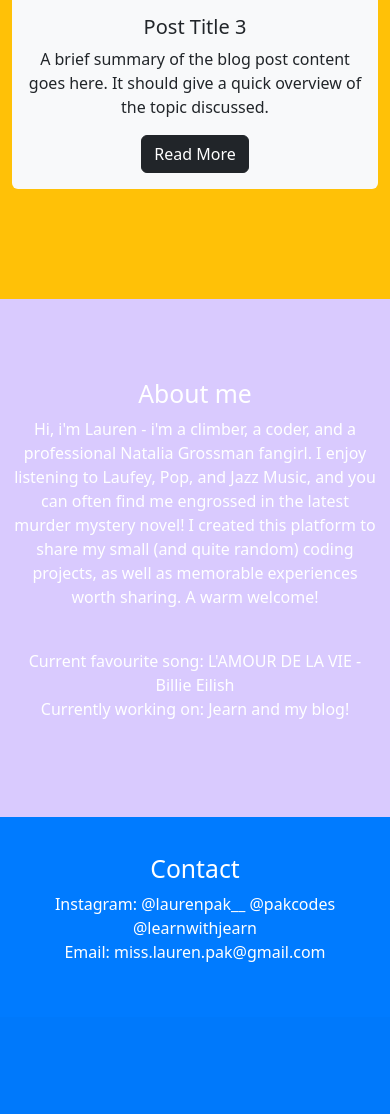
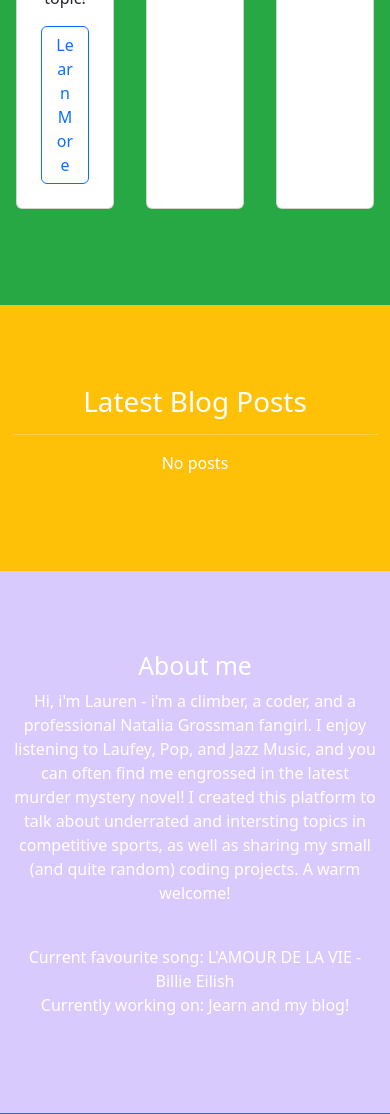
Before and after one commit to laurlikesmayo/blog, a Flask app: page / in a window 390 px wide. Shown: the part 2389-3503 px from the top of the page. Before the commit the page ends 3351 px from the top, so only its background shows below. Run offline with Flask 3, Linux system fonts and the light colour scheme.

Commit message:
Updated and added individual blog pages
Yay

```diff
--- a/website/__init__.py
+++ b/website/__init__.py
@@ -4,6 +4,7 @@ from flask_sqlalchemy import SQLAlchemy
 from flask_migrate import Migrate
 from flask_login import LoginManager
 from os import path
+import os
 from sqlalchemy import MetaData
 convention={
     "ix": 'ix_%(column_0_label)s',
@@ -21,6 +22,11 @@ app.config['SECRET_KEY'] = 'hello'
 app.config['SQLALCHEMY_DATABASE_URI'] = 'sqlite:///database.db'
 app.config['PERMANENT_SESSION_LIFETIME'] = timedelta(days=14)
 app.config['SQLALCHEMY_TRACK_MODIFICATIONS'] = False
+app.config['UPLOAD_FOLDER'] = 'website/static'  # Folder to save uploaded images
+app.config['ALLOWED_EXTENSIONS'] = {'jpg', 'jpeg', 'png', 'gif'}  # Allowed image extensions
+
+if not os.path.exists(app.config['UPLOAD_FOLDER']):
+        os.makedirs(app.config['UPLOAD_FOLDER'])
 
 # Initialize extensions
 metadata = MetaData(naming_convention =convention)
--- a/website/templates/home.html
+++ b/website/templates/home.html
@@ -15,6 +15,19 @@
     .container-lg {
       max-width: 1140px;
     }
+    .image-container {
+            padding: 20px; /* Adjust padding as needed */
+            display: inline-block;
+            align-items: center;/* Keeps the container's width to the image's size */
+            background-color: #ffffff; /* Optional: Adds a background color around the image */
+            border-radius: 8px; /* Optional: Adds rounded corners to the padding area */
+        }
+
+        .image-container img {
+            max-width: 150px; /* Adjust the maximum width of the image */
+            height: auto; /* Maintain aspect ratio */
+            display: block; /* Remove the extra space below the image */
+        }
   </style>
 {% endblock %}
 
@@ -23,17 +36,34 @@
 <section class="section title-section">
     <div class="container-lg">
       <h1>Welcome to My Blog</h1>
-      <p class="lead">Exploring the world of coding, rock climbing, and everything in between.</p>
+      <p class="lead">Exploring the world of coding, competition climbing, and everything in between.</p>
     </div>
 </section>
 
 <!-- About the Blog Section -->
 <section class="section about-section">
 <div class="container-lg">
+    <h2>About the Blog</h2>
+        <p>In this blog, I share the topics which I've always been interested about - climbing and coding. As I've dove deeper into these hobbies, i've been really intruiged by the mental aspect and process behind it, and thought this blog would be the perfect opportunity to explore further and share insights on this topic!</p>
     <div class="row justify-content-center">
-    <div class="col-md-8">
-        <h2>About the Blog</h2>
-        <p>This blog is a space where I share my adventures in coding and rock climbing, along with my thoughts on various topics. Whether you're here to learn, get inspired, or simply enjoy some good stories, there's something for everyone.</p>
+        <div class="col card p-4 m-3">
+            <h2>Expert Insights</h2>
+            <!-- <div class="image-container">
+                <img src="https://static-00.iconduck.com/assets.00/trophy-icon-2048x2048-qzkx1nrp.png" alt="Trophy Icon">
+            </div>             -->
+            <p>Mental health and mindset - such an important factor of sports, yet it is often seen as a taboo and a form of vulnerability. Dive into this section to discover different experts's opinions and insights on this crucial topic!</p>
+            <a href="/expertinsights" class="btn btn-outline-primary"> Learn More </a>
+        </div>
+        <div class="col card p-4 m-3">
+            <h2>Blog</h2>
+            <p>In this section, I share my competition and training experiences in climbing, as well as other interesting and notable experiences.</p>
+            <a href="/blog" class="btn btn-outline-primary"> Learn More </a>
+
+        </div>
+        <div class="col card p-4 m-3">
+            <h2>Coding</h2>
+            <p>My computer is always filled with small (and quite random) coding projects - instead of wasting all this storage space, I thought this would be the perfect platform to share my projects and ideas!</p>
+            <a href="/coding" class="btn btn-outline-primary"> Learn More </a>
         </div>
     </div>
 </div>
@@ -45,36 +75,22 @@
     <h1>Latest Blog Posts</h1>
     <hr>
     <div class="row">
+        {% for post in posts %}
             <div class="col-md-4">
                 <div class="card post-card bg-light border-0">
-        <img src="post1.jpg" class="card-img-top" alt="Post 1">
+                {% if post.image_path %}
+                    <img src="{{ url_for('static', filename=post.image_path) }}" alt="{{post.image_path}}">
+                {% endif %}
                 <div class="card-body">
-            <h5 class="card-title">Post Title 1</h5>
-            <p class="card-text">A brief summary of the blog post content goes here. It should give a quick overview of the topic discussed.</p>
-            <a href="#" class="btn btn-dark">Read More</a>
+                    <h5 class="card-title">{{post.title}}</h5>
+                    <p class="card-text">{{ post.content[:150] }}...</p>
+                    <a href="{{ url_for('views.post', id=post.id) }}" class="btn btn-dark">Read More</a>
                 </div>
                 </div>
             </div>
-    <div class="col-md-4">
-        <div class="card post-card bg-light border-0">
-        <img src="post2.jpg" class="card-img-top" alt="Post 2">
-        <div class="card-body">
-            <h5 class="card-title">Post Title 2</h5>
-            <p class="card-text">A brief summary of the blog post content goes here. It should give a quick overview of the topic discussed.</p>
-            <a href="#" class="btn btn-dark">Read More</a>
-        </div>
-        </div>
-    </div>
-    <div class="col-md-4">
-        <div class="card post-card bg-light border-0">
-        <img src="post3.jpg" class="card-img-top" alt="Post 3">
-        <div class="card-body">
-            <h5 class="card-title">Post Title 3</h5>
-            <p class="card-text">A brief summary of the blog post content goes here. It should give a quick overview of the topic discussed.</p>
-            <a href="#" class="btn btn-dark">Read More</a>
-        </div>
-        </div>
-    </div>
+        {% else %}
+        <p>No posts</p>
+        {% endfor %}
     </div>
 </div>
 </section>
@@ -84,7 +100,7 @@
         <div class="row justify-content-center">
             <div class="col-md-8">
                 <h2>About me</h2>
-                <p>Hi, i'm Lauren - i'm a climber, a coder, and a professional Natalia Grossman fangirl. I enjoy listening to Laufey, Pop, and Jazz Music, and you can often find me engrossed in the latest murder mystery novel! I created this platform to share my small (and quite random) coding projects, as well as memorable experiences worth sharing. A warm welcome! </p>
+                <p>Hi, i'm Lauren - i'm a climber, a coder, and a professional Natalia Grossman fangirl. I enjoy listening to Laufey, Pop, and Jazz Music, and you can often find me engrossed in the latest murder mystery novel! I created this platform to talk about underrated and intersting topics in competitive sports, as well as sharing my small (and quite random) coding projects. A warm welcome! </p>
                 <br>
                 <p>Current favourite song: L'AMOUR DE LA VIE - Billie Eilish <br> Currently working on: Jearn and my blog!</p>
             </div>
--- a/website/templates/index.html
+++ b/website/templates/index.html
@@ -6,8 +6,7 @@
     <script src="https://cdn.jsdelivr.net/npm/bootstrap@5.3.3/dist/js/bootstrap.bundle.min.js" integrity="sha384-YvpcrYf0tY3lHB60NNkmXc5s9fDVZLESaAA55NDzOxhy9GkcIdslK1eN7N6jIeHz" crossorigin="anonymous"></script>
     <link href="https://cdn.jsdelivr.net/npm/bootstrap@5.3.3/dist/css/bootstrap.min.css" rel="stylesheet" integrity="sha384-QWTKZyjpPEjISv5WaRU9OFeRpok6YctnYmDr5pNlyT2bRjXh0JMhjY6hW+ALEwIH" crossorigin="anonymous">
     <link rel="stylesheet" href="{{ url_for('static', filename='index.css') }}">
-    {% block headers %}
-    {% endblock %}
+
   <style>
     .contact-section {
       background-color: #007bff; /* Blue */
@@ -39,6 +38,8 @@
       object-fit: cover;
     }
   </style>
+  {% block headers %}
+  {% endblock %}
   </head>
 
 
@@ -55,7 +56,7 @@
         <div class="collapse navbar-collapse" id="navbarNav">
           <ul class="navbar-nav ms-auto">
             <li class="nav-item">
-              <a class="nav-link" href="{{ url_for('views.about') }}">About</a>
+              <a class="nav-link" href="{{ url_for('views.insights') }}">Expert Insights</a>
             </li>
             <li class="nav-item">
               <a class="nav-link" href="{{ url_for('views.blog') }}">Blog</a>
--- a/website/views.py
+++ b/website/views.py
@@ -1,12 +1,13 @@
-from flask import Flask, Blueprint, render_template, request, url_for, redirect, session, flash, jsonify
+from flask import Flask, Blueprint, current_app, render_template, request, url_for, redirect, session, flash, jsonify
 from datetime import timedelta
 from werkzeug.security import generate_password_hash, check_password_hash
-from .models import Users
+from werkzeug.utils import secure_filename
+from datetime import datetime
+from .models import Users, Post
+import os
 from flask_login import login_user, logout_user, login_required, UserMixin, current_user
+from . import app, db
 
-import json
-
-from . import app, db
 views = Blueprint("views", __name__)
 @views.route('/login',  methods=['GET', 'POST'] )
 def login():
@@ -62,21 +63,56 @@ def register():
 
     return render_template('register.html')
 
+def allowed_file(filename):
+    return '.' in filename and filename.rsplit('.', 1)[1].lower() in {'jpg', 'jpeg', 'png', 'gif'}
+
+@views.route('/create_post', methods=['GET', 'POST'])
+def create_post():
+    if request.method == 'POST':
+        title = request.form.get('title')
+        video_url = request.form.get('video_url')
+        content = request.form.get('content')
+        category = request.form.get('category')
+        file = request.files['image']
+        if file.filename == '':
+            return redirect(request.url)
+        if file and file.filename.lower().endswith(('png', 'jpg', 'jpeg', 'gif')):
+            filename = secure_filename(file.filename)
+            filepath = os.path.join(app.config['UPLOAD_FOLDER'], filename)
+            file.save(filepath)
+
+
+        new_post = Post(title=title, video_url=video_url, category=category, content=content, image_path=filename)
+        db.session.add(new_post)
+        db.session.commit()
+        return redirect(url_for('views.home'))
+    return render_template('create_post.html')
+
+@views.route('/post/<int:id>')
+def post(id):
+    post = Post.query.get_or_404(id)
+    return render_template('post.html', post=post)
+
 @views.route("/")
 def home():
-    return render_template('home.html')
+    posts = Post.query.order_by(Post.date_added.desc()).limit(3).all()
+    return render_template('home.html', posts=posts)
 
-@views.route("/about")
-def about():
-    return render_template('about.html')
+@views.route("/insights")
+def insights():
+    posts = Post.query.filter_by(category = 'insights')
+    return render_template('insights.html', posts=posts)
 
 @views.route("/coding")
 def coding():
-    return render_template('coding.html')
+    posts = Post.query.filter_by(category='coding').all()
+    print(len(posts))
+    return render_template('coding.html', posts=posts)
 
 @views.route("/blog")
 def blog():
-    return render_template('blog.html')
+    posts = Post.query.filter_by(category = 'blog')
+    return render_template('blog.html', posts=posts)
 
 @views.route("logout")
 def logout():
```
Also changed, not shown: migrations/versions/401b73b5d218_updated_posts.py (added, +45 -0 lines), migrations/versions/6b8f8dcee250_added_posts.py (added, +35 -0 lines), migrations/versions/e79079c8f29d_added_categories.py (added, +32 -0 lines), website/models.py (+10 -0 lines), website/templates/coding.html (+12 -24 lines), website/templates/create_post.html (added, +32 -0 lines), website/templates/post.html (added, +113 -0 lines), website/database.db (added), website/static/IMG_1061.jpeg (added), website/static/Jearn_Logo_1.png (added), website/static/Jearn_Title__Logo_1.png (added), website/static/Keroppi___.jpeg (added), 1 other file. Lines whose indentation alone changed are shown as unchanged.
